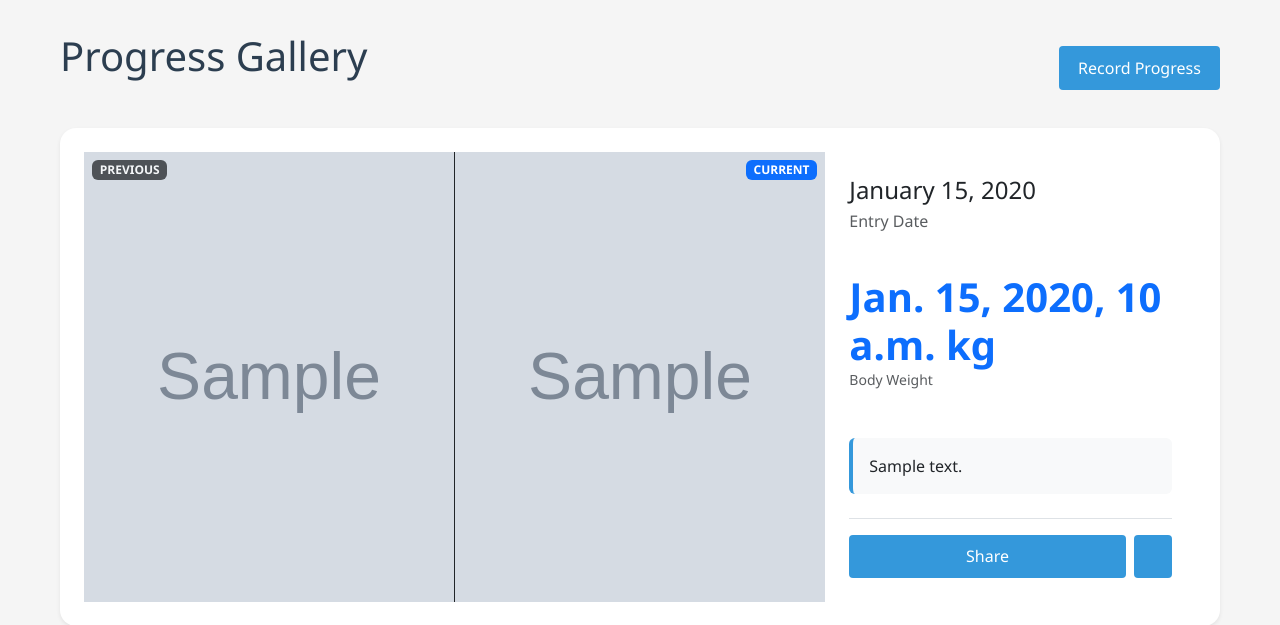
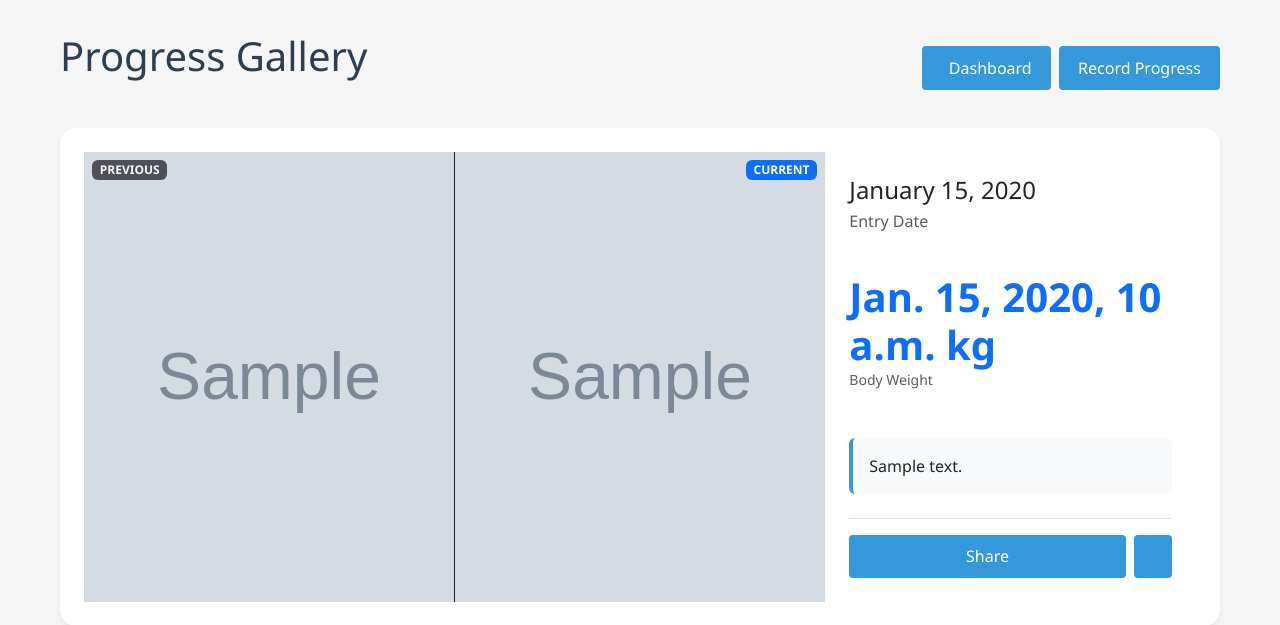
Before and after one commit to Jeremiahkariuki/gym-website, a Django app: template base/templates/gym/portal/progress_history.html in a window 1280 px wide. Shown: the part 68-693 px from the top of the page. Run offline with Django 5.2, Linux system fonts and the light colour scheme; the template is opened without the code that fills it: most values are stand-ins (such as "Sample title", 1, 10 or a date in 2020); grey boxes marked "Sample" are stand-in pictures; form fields are guessed from the names that the template uses.

Commit message:
Back button Progress gallerl

```diff
--- a/base/templates/gym/portal/progress_history.html
+++ b/base/templates/gym/portal/progress_history.html
@@ -5,9 +5,14 @@
 {% block content %}
 <div class="d-flex justify-content-between align-items-center mb-4">
     <h1>Progress Gallery</h1>
-    <button class="btn btn-primary" data-bs-toggle="collapse" data-bs-target="#uploadCollapse">
-        <i class="fas fa-camera"></i> Record Progress
-    </button>
+    <div class="d-flex gap-2">
+        <a href="{% url 'portal_dashboard' %}" class="btn btn-outline-light">
+            <i class="fas fa-arrow-left me-2"></i>Dashboard
+        </a>
+        <button class="btn btn-primary" data-bs-toggle="collapse" data-bs-target="#uploadCollapse">
+            <i class="fas fa-camera"></i> Record Progress
+        </button>
+    </div>
 </div>
 
 <div class="collapse mb-4" id="uploadCollapse">
```
